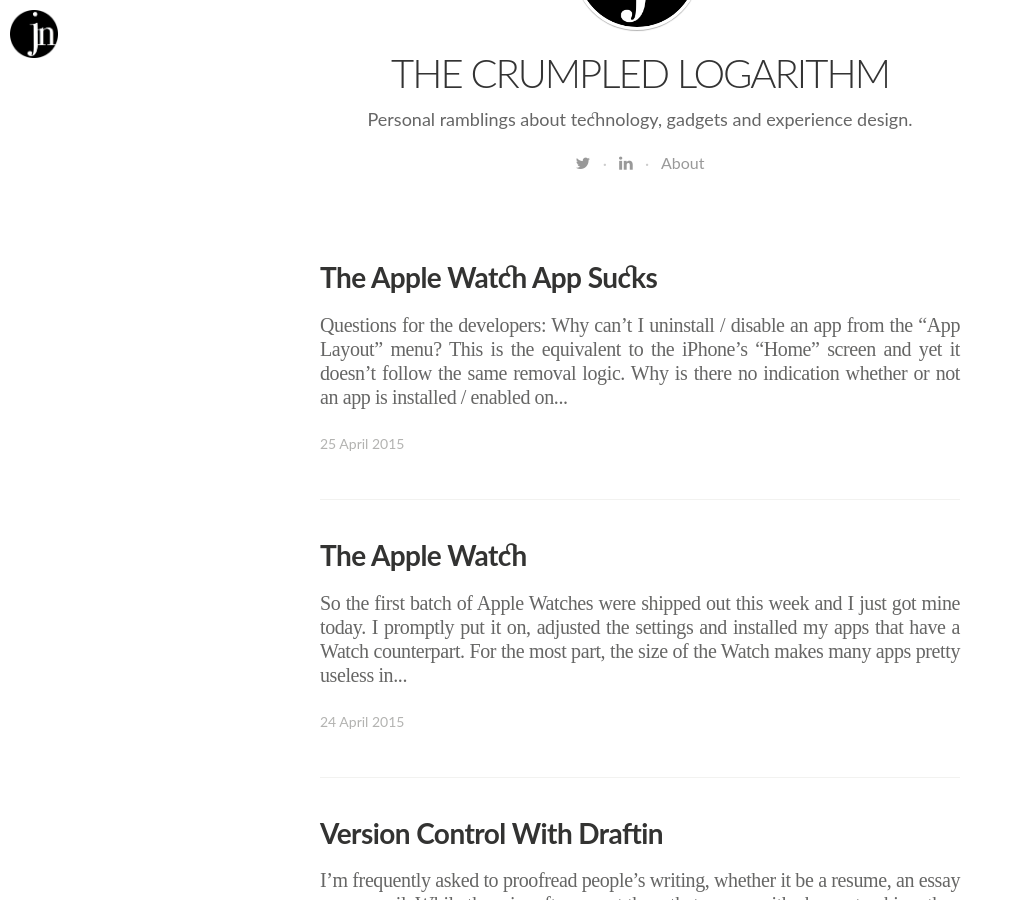
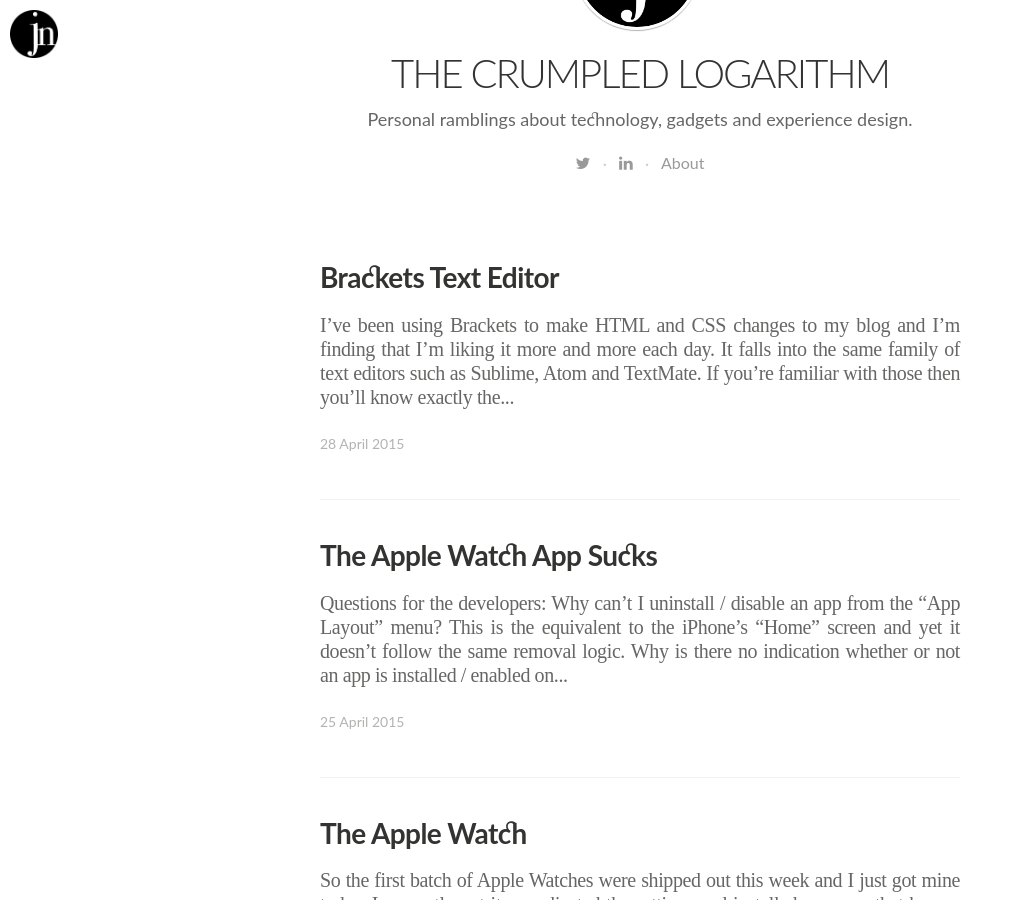
Before and after one commit to uxjulia/jekyll-blog, a Jekyll site: the page built from index.html, in a window 1280 px wide and 900 px high, scrolled down 486 px. Shown: the whole window, without its empty margins (0-1014 px from the left). Built offline with Jekyll 4.4.1, drawn with Linux system fonts in a browser that asks for light colours; nearby versions of some CDN libraries; some web fonts are replaced; the list of posts is cut into pages by our own code.

Commit message:
add post

```diff
--- a/_publish/brackets-text-editor.md
+++ b/_posts/2015-04-28-brackets-text-editor.md
@@ -1,6 +1,6 @@
 ---
 type: post
-date: unpublished
+date: "2015-04-28 13:05:30"
 title: Brackets Text Editor
 ---
 I've been using Brackets to make HTML and CSS changes to my blog and I'm finding that I'm liking it more and more each day. It falls into the same family of text editors such as Sublime, Atom and TextMate. If you're familiar with those then you'll know exactly the market segment Brackets is geared for.
```
